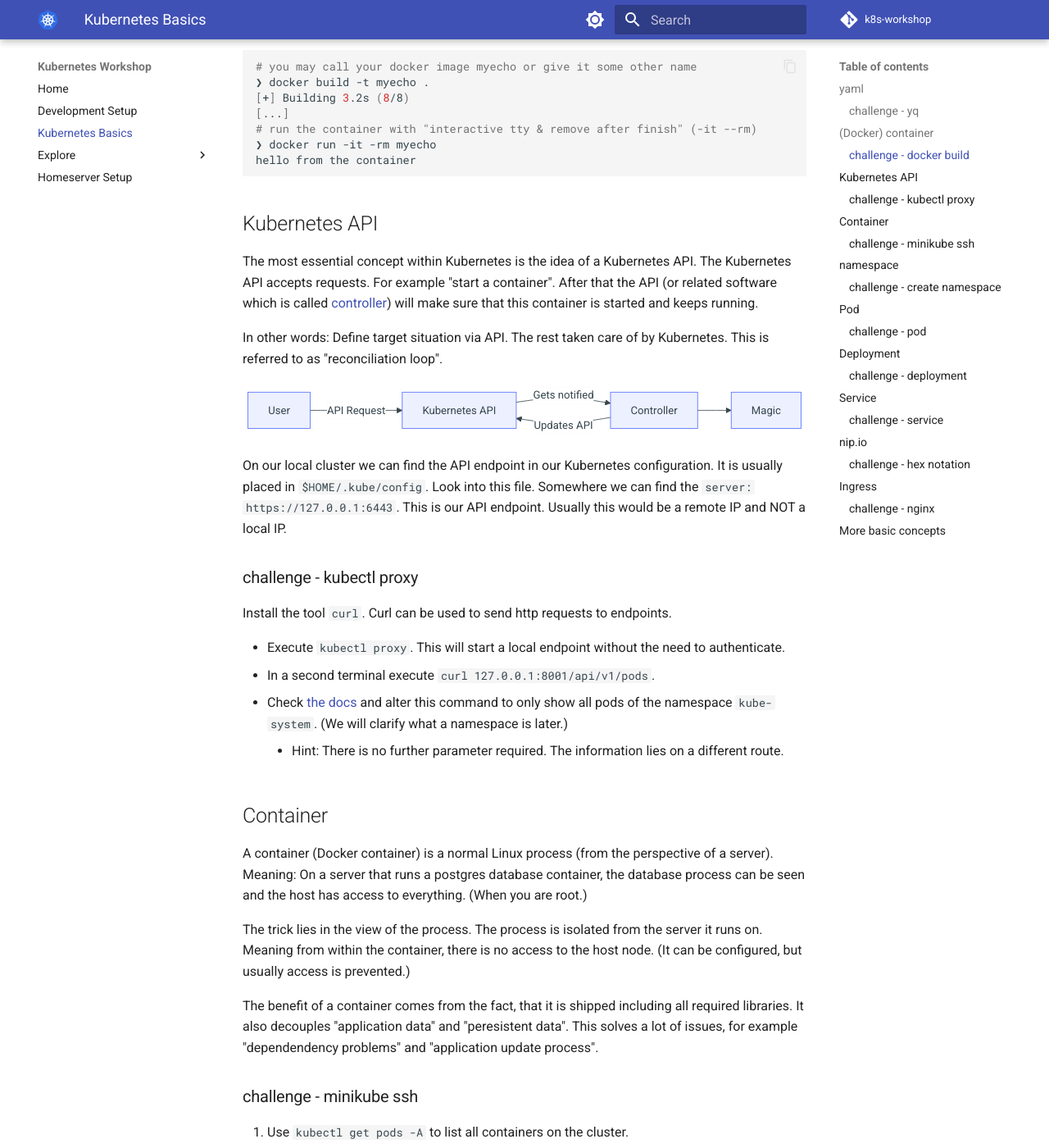
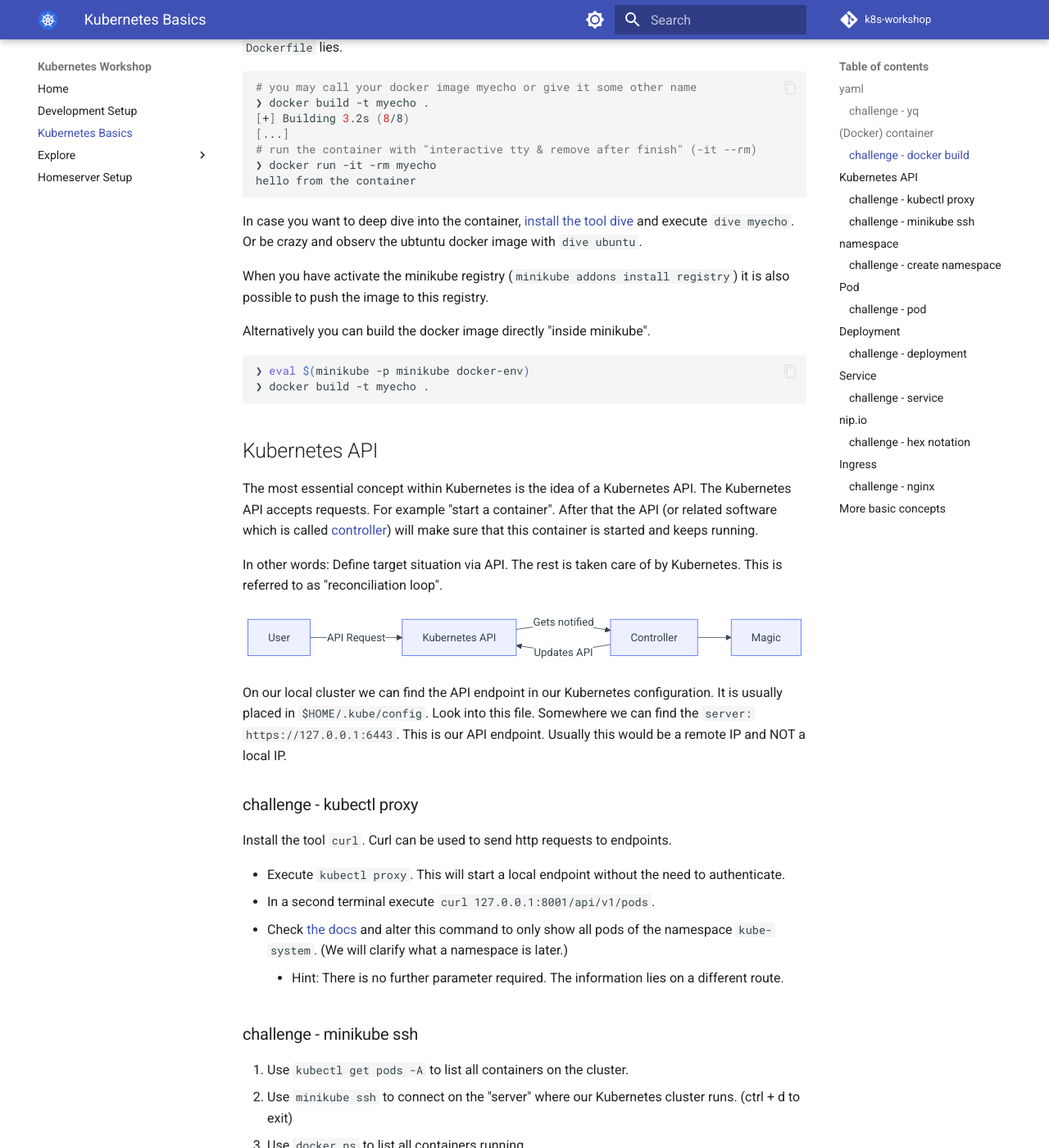
Before and after one commit to iptizer/k8s-workshop, an MkDocs documentation site: the page built from docs/basics.md, in a window 1280 px wide and 1400 px high, scrolled down 2214 px. Shown: the whole window at 82% size. Built offline with MkDocs 1.6.1 and Material for MkDocs 9.7.7, drawn with Linux system fonts in a browser that asks for light colours; comment, search, counter and statistics services are not loaded; some of the changed text lies outside the part shown.

Commit message:
Updating bawsics chapter

````diff
--- a/docs/basics.md
+++ b/docs/basics.md
@@ -59,7 +59,7 @@ A container can be built with various tools. The most prominent one is "docker".
 
 ### challenge - docker build
 
-Please check the setup chapter for instructions to install the Docker Engine beforehand.
+Please check the setup chapter for instructions to install the Docker Engine (or equivalent) beforehand.
 
 To build a container you may copy and paste the following code into a file and give it the name `Dockerfile`.
 
@@ -92,11 +92,22 @@ To build and run the container execute the following commands from the same fold
 hello from the container
 ```
 
+In case you want to deep dive into the container, [install the tool dive](https://github.com/wagoodman/dive?tab=readme-ov-file#installation) and execute `dive myecho`. Or be crazy and observ the ubtuntu docker image with `dive ubuntu`.
+
+When you have activate the minikube registry (`minikube addons install registry`) it is also possible to push the image to this registry.
+
+Alternatively you can build the docker image directly "inside minikube".
+
+```sh
+❯ eval $(minikube -p minikube docker-env)
+❯ docker build -t myecho .
+```
+
 ## Kubernetes API
 
 The most essential concept within Kubernetes is the idea of a Kubernetes API. The Kubernetes API accepts requests. For example "start a container". After that the API (or related software which is called [controller](https://kubernetes.io/docs/concepts/architecture/controller/#controller-pattern)) will make sure that this container is started and keeps running.
 
-In other words: Define target situation via API. The rest taken care of by Kubernetes. This is referred to as "reconciliation loop".
+In other words: Define target situation via API. The rest is taken care of by Kubernetes. This is referred to as "reconciliation loop".
 
 ```mermaid
 graph LR
@@ -118,14 +129,6 @@ Install the tool `curl`. Curl can be used to send http requests to endpoints.
     * Hint: There is no further parameter required. The information lies on a different route.
 
 <!-- `curl http://localhost:8001/api/v1/namespaces/kube-system/pods` -->
-
-## Container
-
-A container (Docker container) is a normal Linux process (from the perspective of a server). Meaning: On a server that runs a postgres database container, the database process can be seen and the host has access to everything. (When you are root.)
-
-The trick lies in the view of the process. The process is isolated from the server it runs on. Meaning from within the container, there is no access to the host node. (It can be configured, but usually access is prevented.)
-
-The benefit of a container comes from the fact, that it is shipped including all required libraries. It also decouples "application data" and "peresistent data". This solves a lot of issues, for example "dependendency problems" and "application update process".
 
 ### challenge - minikube ssh
 
````
